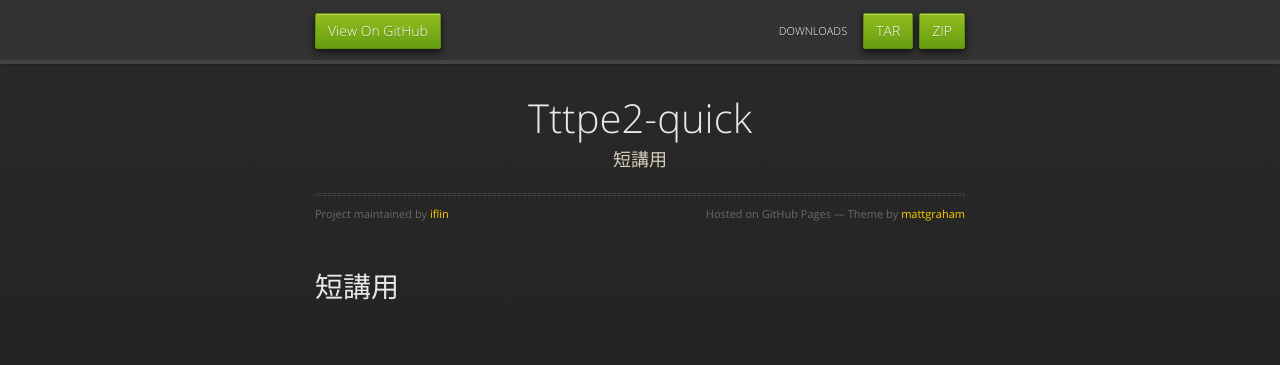
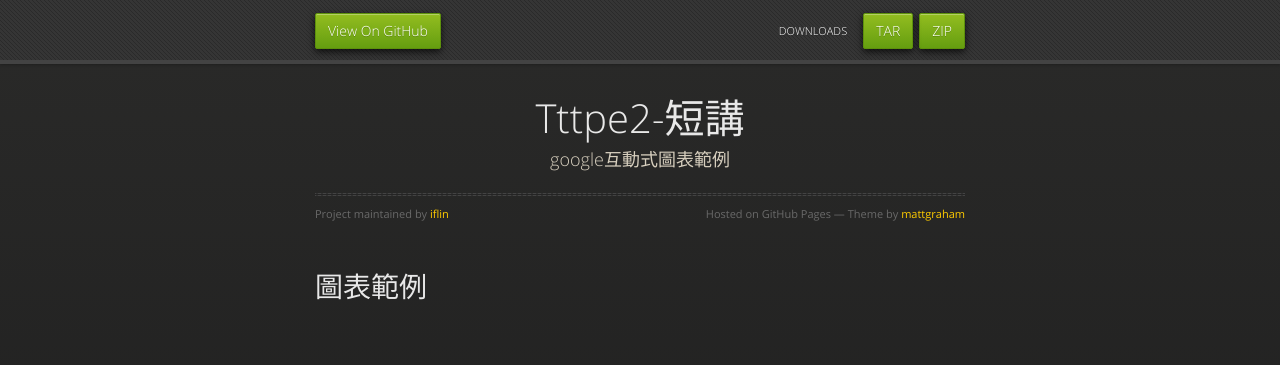
Before and after one commit to iflin/hhtpe2-quick, a plain HTML site: page index.html in a window 1280 px wide. Drawn offline with nearby package versions, Linux system fonts and the light colour scheme.

Commit message:
Update index.html

```diff
--- a/index.html
+++ b/index.html
@@ -31,15 +31,15 @@
 
       <section>
         <div id="title">
-          <h1>Tttpe2-quick</h1>
-          <p>短講用</p>
+          <h1>Tttpe2-短講</h1>
+          <p>google互動式圖表範例</p>
           <hr>
           <span class="credits left">Project maintained by <a href="https://github.com/iflin">iflin</a></span>
           <span class="credits right">Hosted on GitHub Pages &mdash; Theme by <a href="https://twitter.com/michigangraham">mattgraham</a></span>
         </div>
 
         <h1>
-<a id="短講用" class="anchor" href="#%E7%9F%AD%E8%AC%9B%E7%94%A8" aria-hidden="true"><span aria-hidden="true" class="octicon octicon-link"></span></a>短講用</h1>
+<a id="短講用" class="anchor" href="#%E7%9F%AD%E8%AC%9B%E7%94%A8" aria-hidden="true"><span aria-hidden="true" class="octicon octicon-link"></span></a>圖表範例</h1>
       </section>
 
     </div>
```
